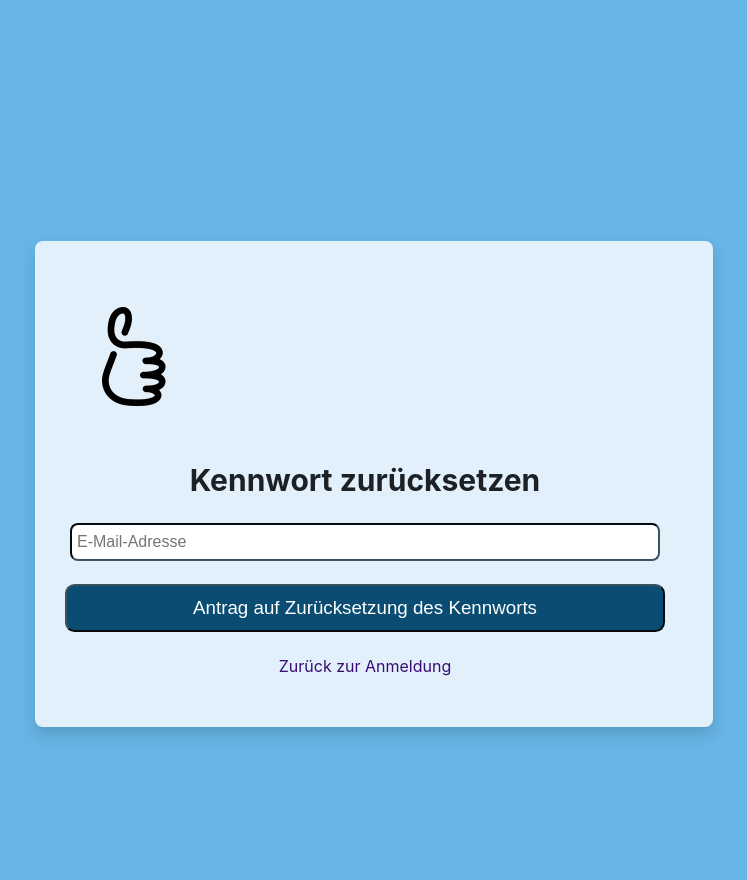
After one commit to NilsMatthias/Digilog, a PHP site: page /password_reset_request.php in a window 1280 px wide. The commit adds this page. Shown: the whole page, without its empty margins (266-1013 px from the left). Run offline with PHP 8.4, Linux system fonts and the light colour scheme.

Commit message:
Seite zur Passwortwiederherstellung hinzugefügt

```diff
--- a/login.css
+++ b/login.css
@@ -136,6 +136,9 @@ form {
     flex: 1 0 1em;
 }
 
+#reset-text {
+    align-items: center;
+}
 
 @media (min-width: 576px) {
     #page-wrapper #page #page-content {
@@ -150,15 +153,5 @@ form {
 
 
     }
+
 }
-
-/* Центрирование только в мобильной версии */
-@media screen and (max-width: 768px) {
-    .login-form-forgotpassword {
-        text-align: center; /* Центрирует текст */
-    }
-    .navigation-link {
-        display: block; /* Разместить ссылки друг под другом */
-        margin-bottom: 8px; /* Добавить отступ между ссылками */
-    }
-}
--- /dev/null
+++ b/password_reset_request.php
@@ -0,0 +1,52 @@
+<!DOCTYPE html>
+<html lang="de">
+
+<head>
+    <meta charset="UTF-8">
+    <meta name="viewport" content="width=device-width, initial-scale=1.0">
+    <title>Passwort zurücksetzen</title>
+    <link href="https://fonts.googleapis.com/css2?family=Roboto:wght@400;500&display=swap" rel="stylesheet">
+    <link href="https://fonts.googleapis.com/icon?family=Material+Icons" rel="stylesheet">
+    <link href="login.css" rel="stylesheet" type="text/css">
+</head>
+
+<body class="pagelayout-login">
+    <div id="page" class="container-fluid">
+        <div id="page-content" class="row">
+            <div class="login-wrapper">
+                <div class="login-container">
+                    <div role="main">
+                        <span id="maincontent"></span>
+                        <div class="loginform">
+                            <div id="loginlogo" class="login-logo">
+                                <img id="logoimage" src="images/PlatzhalterLogin.png">
+                                <h1 class="login-heading sr-only">Kennwort zurücksetzen</h1>
+                            </div>
+
+                            <form method="post" action="process_password_reset.php" class="login-form" id="reset-form">
+                                <div class="login-form-username form-group">
+                                    <input type="email" name="email" id="email" class="form-control form-control-lg"
+                                        placeholder="E-Mail-Adresse" required autocomplete="email">
+                                </div>
+                                <br>
+
+                                <div class="login-form-submit form-group">
+                                    <button class="button-login" id="resetbtn"
+                                        onclick="location.href='reset_confirmation.php'">Antrag auf Zurücksetzung des
+                                        Kennworts</button>
+                                </div><br>
+
+                                <div class="login-form-back form-group">
+                                    <a class="navigation-link" href="index.php">Zurück zur Anmeldung</a>
+                                </div>
+                            </form>
+
+                        </div>
+                    </div>
+                </div>
+            </div>
+        </div>
+    </div>
+</body>
+
+</html>
```
Also changed, not shown: login.php (+18 -14 lines), reset_confirmation.php (added, +43 -0 lines).
